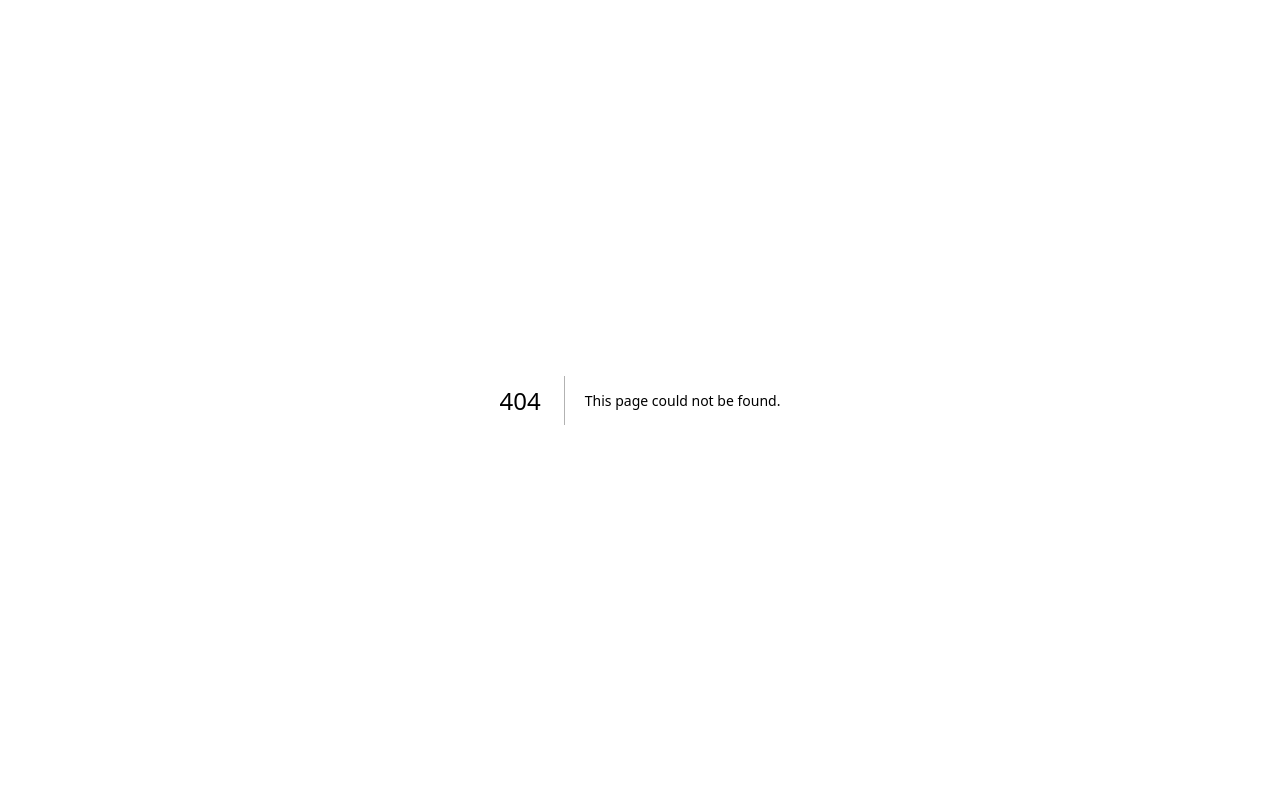
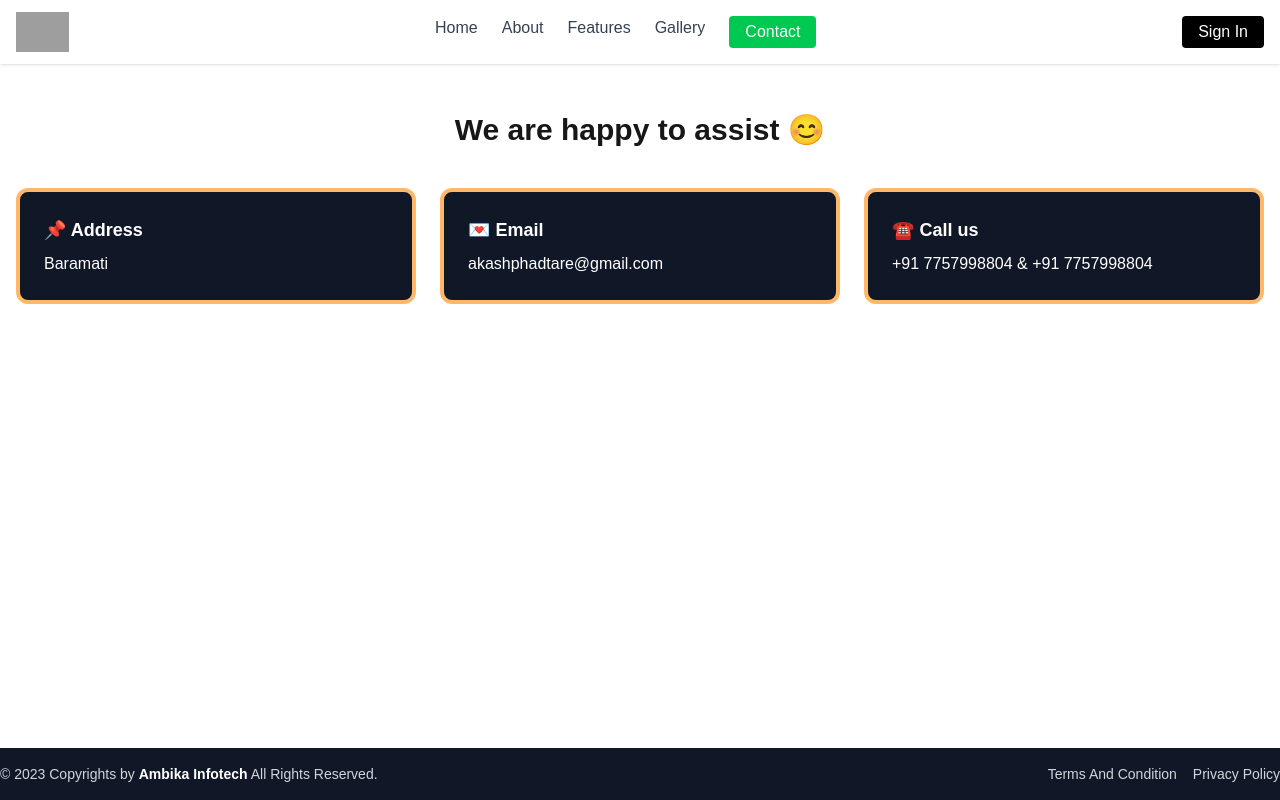
Before and after one commit to HarshadaPhadtare/mahalaximi-construction, a Next.js app: page /home in a window 1280 px wide. Before the commit this address had no page. Built offline with nearby package versions, Linux system fonts and the light colour scheme; grey boxes are pictures that could not be loaded.

Commit message:
Initial commit

```diff
--- /dev/null
+++ b/app/about/page.tsx
@@ -0,0 +1,8 @@
+export default function AboutPage() {
+  return (
+    <div style={{ padding: "20px" }}>
+      <h1>About Us</h1>
+      <p>Welcome to Mahalaximi Construction. We build your dreams.</p>
+    </div>
+  );
+}
--- /dev/null
+++ b/app/component/themeContext.tsx
@@ -0,0 +1,41 @@
+"use client";
+
+import React, { createContext, useContext, useState, ReactNode } from "react";
+
+// Define the shape of the context value
+interface ThemeContextType {
+  theme: string;
+  toggleTheme: () => void;
+}
+
+// Create context with undefined initial value
+const ThemeContext = createContext<ThemeContextType | undefined>(undefined);
+
+// Custom hook for easier consumption
+export function useTheme() {
+  const context = useContext(ThemeContext);
+  if (!context) {
+    throw new Error("useTheme must be used within a ThemeProvider");
+  }
+  return context;
+}
+
+// Theme Provider component with typed children
+interface ThemeProviderProps {
+  children: ReactNode;
+}
+
+export function ThemeProvider({ children }: ThemeProviderProps) {
+  const [theme, setTheme] = useState("dark");
+
+  const toggleTheme = () => {
+    setTheme((prev) => (prev === "dark" ? "light" : "dark"));
+  };
+
+  const value: ThemeContextType = {
+    theme,
+    toggleTheme,
+  };
+
+  return <ThemeContext.Provider value={value}>{children}</ThemeContext.Provider>;
+}
--- /dev/null
+++ b/app/contact/page.tsx
@@ -0,0 +1,8 @@
+export default function ContactPage() {
+  return (
+    <div style={{ padding: "20px" }}>
+      <h1>Contact Us</h1>
+      <p>You can reach us at contact@mahalaximi.com</p>
+    </div>
+  );
+}
--- /dev/null
+++ b/app/home/page.tsx
@@ -0,0 +1,62 @@
+export default function ContactPage() {
+  return (
+    <div className="bg-white min-h-screen flex flex-col">
+      {/* Header */}
+      <header className="shadow bg-white">
+        <div className="container mx-auto flex justify-between items-center px-4 py-3">
+          <img src="/logo.png" alt="Logo" className="h-10" />
+          <nav className="flex space-x-6 text-gray-700">
+            <a href="/" className="hover:text-green-600">Home</a>
+            <a href="/about" className="hover:text-green-600">About</a>
+            <a href="/features" className="hover:text-green-600">Features</a>
+            <a href="/gallery" className="hover:text-green-600">Gallery</a>
+            <a href="/contact" className="bg-green-500 text-white px-4 py-1 rounded hover:bg-green-600">Contact</a>
+          </nav>
+          <button className="bg-black text-white px-4 py-1 rounded hover:bg-gray-800">
+            Sign In
+          </button>
+        </div>
+      </header>
+
+      {/* Main Content */}
+      <main className="flex-grow container mx-auto px-4 py-12">
+        <h1 className="text-3xl font-bold text-center mb-10">
+          We are happy to assist <span className="inline-block">😊</span>
+        </h1>
+
+        <div className="grid grid-cols-1 md:grid-cols-3 gap-6">
+          {/* Address Card */}
+          <div className="bg-gray-900 text-white p-6 rounded-xl border-4 border-orange-300">
+            <h2 className="text-lg font-bold flex items-center mb-2">📌 Address</h2>
+            <p>
+              Baramati
+            </p>
+          </div>
+
+          {/* Email Card */}
+          <div className="bg-gray-900 text-white p-6 rounded-xl border-4 border-orange-300">
+            <h2 className="text-lg font-bold flex items-center mb-2">💌 Email</h2>
+            <p>akashphadtare@gmail.com</p>
+          </div>
+
+          {/* Call Card */}
+          <div className="bg-gray-900 text-white p-6 rounded-xl border-4 border-orange-300">
+            <h2 className="text-lg font-bold flex items-center mb-2">☎️ Call us</h2>
+            <p>+91 7757998804 &amp; +91 7757998804</p>
+          </div>
+        </div>
+      </main>
+
+      {/* Footer */}
+      <footer className="bg-gray-900 text-gray-300 py-4">
+        <div className="container mx-auto flex flex-col md:flex-row justify-between items-center text-sm">
+          <p>© 2023 Copyrights by <span className="font-bold text-white">Ambika Infotech</span> All Rights Reserved.</p>
+          <div className="flex space-x-4 mt-2 md:mt-0">
+            <a href="#" className="hover:text-white">Terms And Condition</a>
+            <a href="#" className="hover:text-white">Privacy Policy</a>
+          </div>
+        </div>
+      </footer>
+    </div>
+  );
+}
--- a/app/page.tsx
+++ b/app/page.tsx
@@ -1,103 +1,111 @@
-import Image from "next/image";
+"use client";
 
-export default function Home() {
+import { ThemeProvider, useTheme } from "./component/themeContext";
+
+function InnerHome() {
+  const { theme, toggleTheme } = useTheme();
+
   return (
-    <div className="font-sans grid grid-rows-[20px_1fr_20px] items-center justify-items-center min-h-screen p-8 pb-20 gap-16 sm:p-20">
-      <main className="flex flex-col gap-[32px] row-start-2 items-center sm:items-start">
-        <Image
-          className="dark:invert"
-          src="/next.svg"
-          alt="Next.js logo"
-          width={180}
-          height={38}
-          priority
-        />
-        <ol className="font-mono list-inside list-decimal text-sm/6 text-center sm:text-left">
-          <li className="mb-2 tracking-[-.01em]">
-            Get started by editing{" "}
-            <code className="bg-black/[.05] dark:bg-white/[.06] font-mono font-semibold px-1 py-0.5 rounded">
-              app/page.tsx
-            </code>
-            .
-          </li>
-          <li className="tracking-[-.01em]">
-            Save and see your changes instantly.
-          </li>
-        </ol>
+    <div
+      className={`min-h-screen flex flex-col ${
+        theme === "dark" ? "bg-black text-white" : "bg-white text-black"
+      }`}
+    >
+      <header className={`${theme === "dark" ? "bg-black" : "bg-gray-100"} shadow`}>
+        <div className="container mx-auto flex justify-between items-center px-4 py-3">
+          <img src="/logo.png" alt="Logo" className="h-10" />
+          <nav className={`flex space-x-6 ${theme === "dark" ? "text-white" : "text-gray-700"}`}>
+            <a href="/" className="hover:text-green-600">Home</a>
+            <a href="/about" className="hover:text-green-600">About</a>
+            <a href="/features" className="hover:text-green-600">Features</a>
+            <a href="/gallery" className="hover:text-green-600">Gallery</a>
+            <a
+              href="/contact"
+              className="bg-green-500 text-white px-4 py-1 rounded hover:bg-green-600"
+            >
+              Contact
+            </a>
+          </nav>
+          <div className="flex items-center space-x-4">
 
-        <div className="flex gap-4 items-center flex-col sm:flex-row">
-          <a
-            className="rounded-full border border-solid border-transparent transition-colors flex items-center justify-center bg-foreground text-background gap-2 hover:bg-[#383838] dark:hover:bg-[#ccc] font-medium text-sm sm:text-base h-10 sm:h-12 px-4 sm:px-5 sm:w-auto"
-            href="https://vercel.com/new?utm_source=create-next-app&utm_medium=appdir-template-tw&utm_campaign=create-next-app"
-            target="_blank"
-            rel="noopener noreferrer"
-          >
-            <Image
-              className="dark:invert"
-              src="/vercel.svg"
-              alt="Vercel logomark"
-              width={20}
-              height={20}
-            />
-            Deploy now
-          </a>
-          <a
-            className="rounded-full border border-solid border-black/[.08] dark:border-white/[.145] transition-colors flex items-center justify-center hover:bg-[#f2f2f2] dark:hover:bg-[#1a1a1a] hover:border-transparent font-medium text-sm sm:text-base h-10 sm:h-12 px-4 sm:px-5 w-full sm:w-auto md:w-[158px]"
-            href="https://nextjs.org/docs?utm_source=create-next-app&utm_medium=appdir-template-tw&utm_campaign=create-next-app"
-            target="_blank"
-            rel="noopener noreferrer"
-          >
-            Read our docs
-          </a>
+            <button
+              className={`px-4 py-1 rounded hover:opacity-80 transition ${
+                theme === "dark" ? "bg-black" : "bg-gray-200"
+              }`}
+            >
+              Sign In
+            </button>
+             <button
+              onClick={toggleTheme}
+              className={`px-4 py-1 rounded transition ${
+                theme === "dark" ? "bg-white text-black" : "bg-black text-white"
+              }`}
+            >
+              Theme
+            </button>
+          </div>
+        </div>
+      </header>
+
+      <main className="flex-grow container mx-auto px-4 py-12">
+        <h1 className="text-3xl font-bold text-center mb-10">
+          We are happy to assist <span className="inline-block">😊</span>
+        </h1>
+
+        <div className="grid grid-cols-1 md:grid-cols-3 gap-6">
+          {[
+            { icon: "📌", title: "Address", text: "Baramati" },
+            { icon: "💌", title: "Email", text: "akashphadtare@gmail.com" },
+            { icon: "☎️", title: "Call us", text: "+91 7757998804 & +91 7757998804" },
+          ].map(({ icon, title, text }, i) => (
+            <div
+              key={i}
+              className={`p-6 rounded-xl border-4 ${
+                theme === "dark"
+                  ? "bg-gray-900 text-white border-orange-300"
+                  : "bg-white text-black border-orange-500"
+              }`}
+            >
+              <h2 className="text-lg font-bold flex items-center mb-2">
+                {icon} {title}
+              </h2>
+              <p>{text}</p>
+            </div>
+          ))}
         </div>
       </main>
-      <footer className="row-start-3 flex gap-[24px] flex-wrap items-center justify-center">
-        <a
-          className="flex items-center gap-2 hover:underline hover:underline-offset-4"
-          href="https://nextjs.org/learn?utm_source=create-next-app&utm_medium=appdir-template-tw&utm_campaign=create-next-app"
-          target="_blank"
-          rel="noopener noreferrer"
-        >
-          <Image
-            aria-hidden
-            src="/file.svg"
-            alt="File icon"
-            width={16}
-            height={16}
-          />
-          Learn
-        </a>
-        <a
-          className="flex items-center gap-2 hover:underline hover:underline-offset-4"
-          href="https://vercel.com/templates?framework=next.js&utm_source=create-next-app&utm_medium=appdir-template-tw&utm_campaign=create-next-app"
-          target="_blank"
-          rel="noopener noreferrer"
-        >
-          <Image
-            aria-hidden
-            src="/window.svg"
-            alt="Window icon"
-            width={16}
-            height={16}
-          />
-          Examples
-        </a>
-        <a
-          className="flex items-center gap-2 hover:underline hover:underline-offset-4"
-          href="https://nextjs.org?utm_source=create-next-app&utm_medium=appdir-template-tw&utm_campaign=create-next-app"
-          target="_blank"
-          rel="noopener noreferrer"
-        >
-          <Image
-            aria-hidden
-            src="/globe.svg"
-            alt="Globe icon"
-            width={16}
-            height={16}
-          />
-          Go to nextjs.org →
-        </a>
+
+      <footer
+        className={`py-4 ${
+          theme === "dark" ? "bg-gray-900 text-gray-300" : "bg-gray-100 text-gray-800"
+        }`}
+      >
+        <div className="container mx-auto flex flex-col md:flex-row justify-between items-center text-sm">
+          <p>
+            © 2025 Copyrights by{" "}
+            <span className={`${theme === "dark" ? "text-white" : "text-black"} font-bold`}>
+              Mahalaximi Construction
+            </span>{" "}
+            All Rights Reserved.
+          </p>
+          <div className="flex space-x-4 mt-2 md:mt-0">
+            <a href="#" className={`hover:${theme === "dark" ? "text-white" : "text-black"}`}>
+              Terms And Condition
+            </a>
+            <a href="#" className={`hover:${theme === "dark" ? "text-white" : "text-black"}`}>
+              Privacy Policy
+            </a>
+          </div>
+        </div>
       </footer>
     </div>
   );
 }
+
+export default function Home() {
+  return (
+    <ThemeProvider>
+      <InnerHome />
+    </ThemeProvider>
+  );
+}
--- a/tsconfig.json
+++ b/tsconfig.json
@@ -22,6 +22,6 @@
       "@/*": ["./*"]
     }
   },
-  "include": ["next-env.d.ts", "**/*.ts", "**/*.tsx", ".next/types/**/*.ts"],
+  "include": ["next-env.d.ts", "**/*.ts", "**/*.tsx", ".next/types/**/*.ts", "app/componant"],
   "exclude": ["node_modules"]
 }
```
Also changed, not shown: package.json (+8 -6 lines), 2 other files (tests, documents, lock files or other folders).
